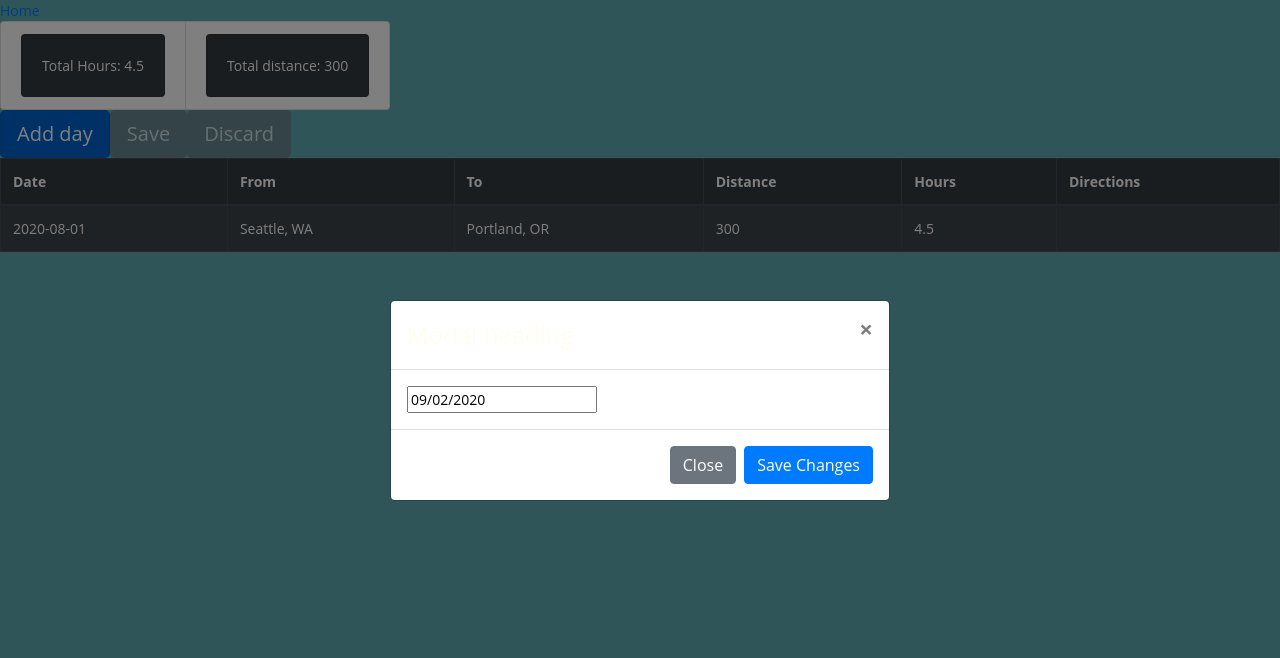
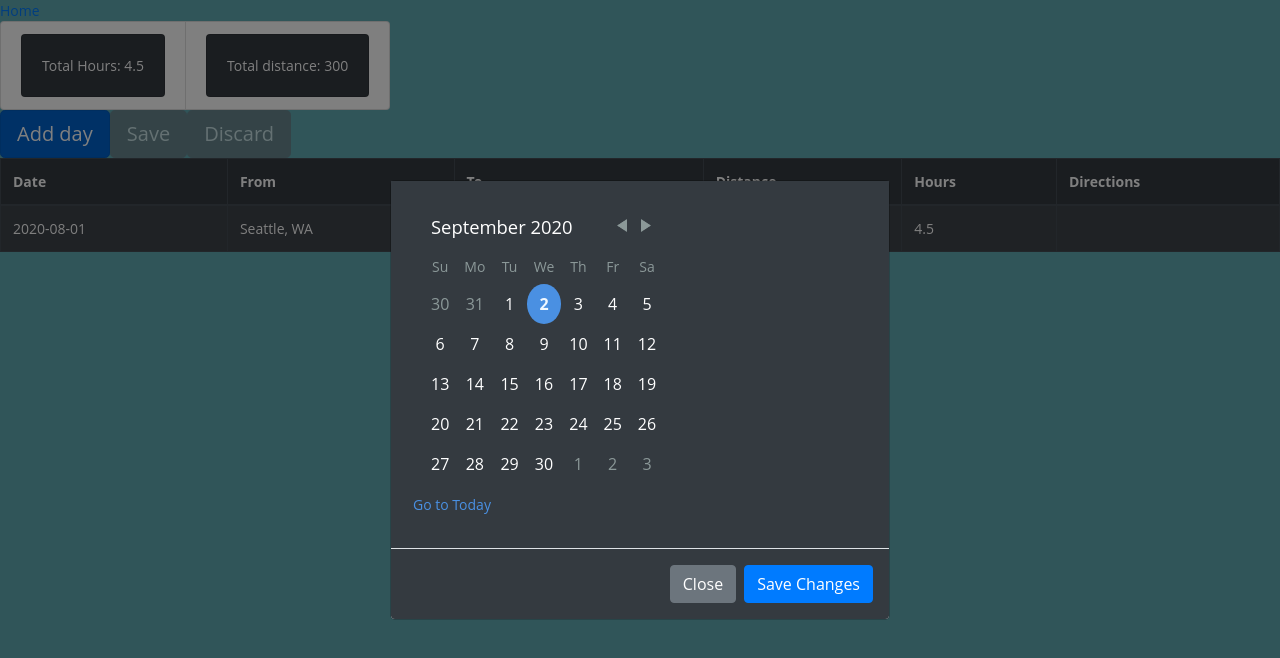
Before and after one commit to dryzhkov/adv, a React (Create React App) app: page /details/1 in a window 1280 px wide. Both pictures are taken after a click on the button "Add day". Shown: the top 658 px of the page. Built offline with nearby package versions, Linux system fonts and the light colour scheme; data requests are answered from the project's data file.

Commit message:
working picker

```diff
--- a/src/components/Details.tsx
+++ b/src/components/Details.tsx
@@ -2,14 +2,14 @@ import React, { useEffect, useState } from 'react';
 import { useParams } from 'react-router-dom';
 import Button from 'react-bootstrap/Button';
 import Card from 'react-bootstrap/Card';
-import DatePicker from 'react-datepicker';
 import InputGroup from 'react-bootstrap/InputGroup';
 import FormControl from 'react-bootstrap/FormControl';
 import ListGroup from 'react-bootstrap/ListGroup';
 import Modal from 'react-bootstrap/Modal';
 import Table from 'react-bootstrap/Table';
 import { getTripDetails, Trip, Day } from '../services/tripService';
-
+import DayPicker from 'react-day-picker';
+import 'react-day-picker/lib/style.css';
 const defaultTrip: Trip = {
     id: -1,
     title: '',
@@ -285,25 +285,19 @@ export function Details() {
                     centered
                     animation={false}
                 >
-                    <Modal.Header closeButton>
-                        <Modal.Title>Modal heading</Modal.Title>
-                    </Modal.Header>
-                    <Modal.Body>
-                        <DatePicker
-                            selectsRange={false}
-                            selected={selectedDate}
-                            onChange={(date) => {
+                    <Modal.Body className="table-dark">
+                        <DayPicker
+                            showOutsideDays
+                            todayButton="Go to Today"
+                            selectedDays={[selectedDate]}
+                            onDayClick={(date) => {
                                 if (date) {
-                                    if (Array.isArray(date)) {
-                                        setSelectedDate(date[0]);
-                                    } else {
-                                        setSelectedDate(date);
-                                    }
+                                    setSelectedDate(date);
                                 }
                             }}
-                        />
+                        ></DayPicker>
                     </Modal.Body>
-                    <Modal.Footer>
+                    <Modal.Footer className="table-dark">
                         <Button
                             variant="secondary"
                             onClick={() => setShowDatePicker(false)}
```
Also changed, not shown: package.json (+15 -16 lines), 1 other file (tests, documents, lock files or other folders).
